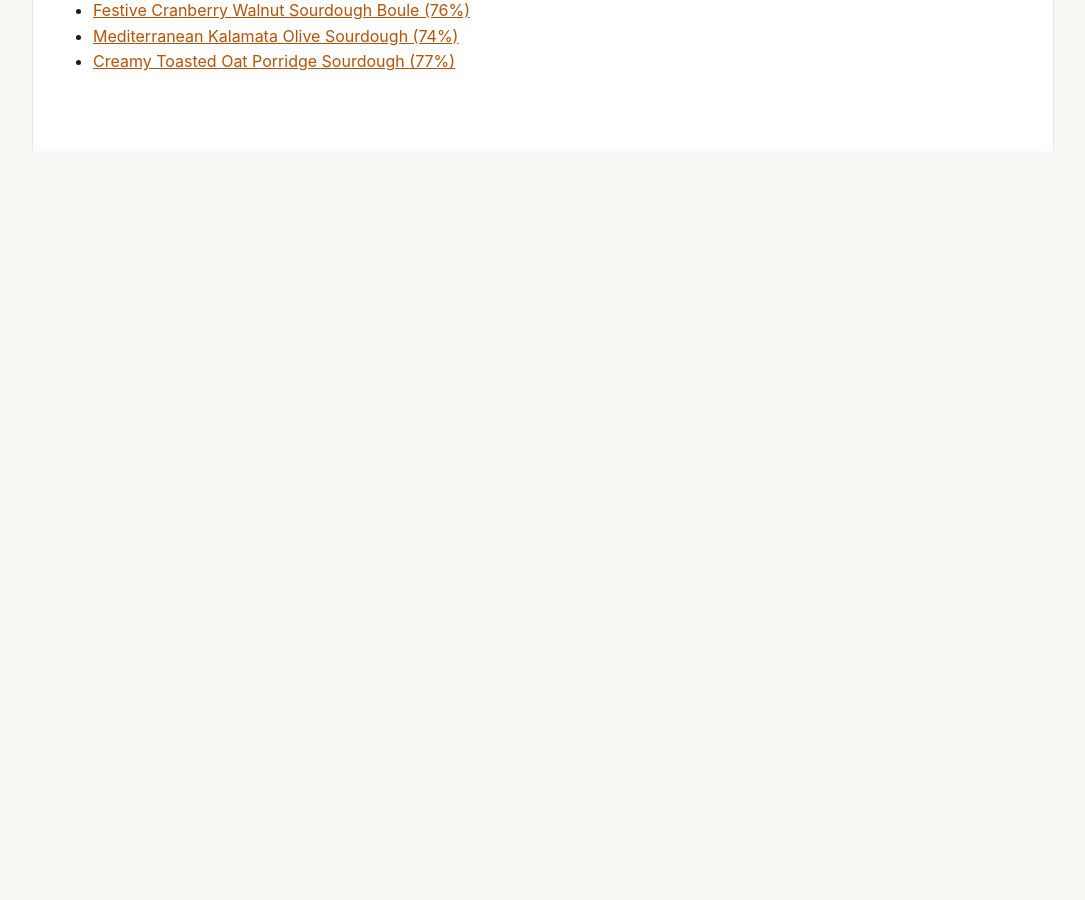
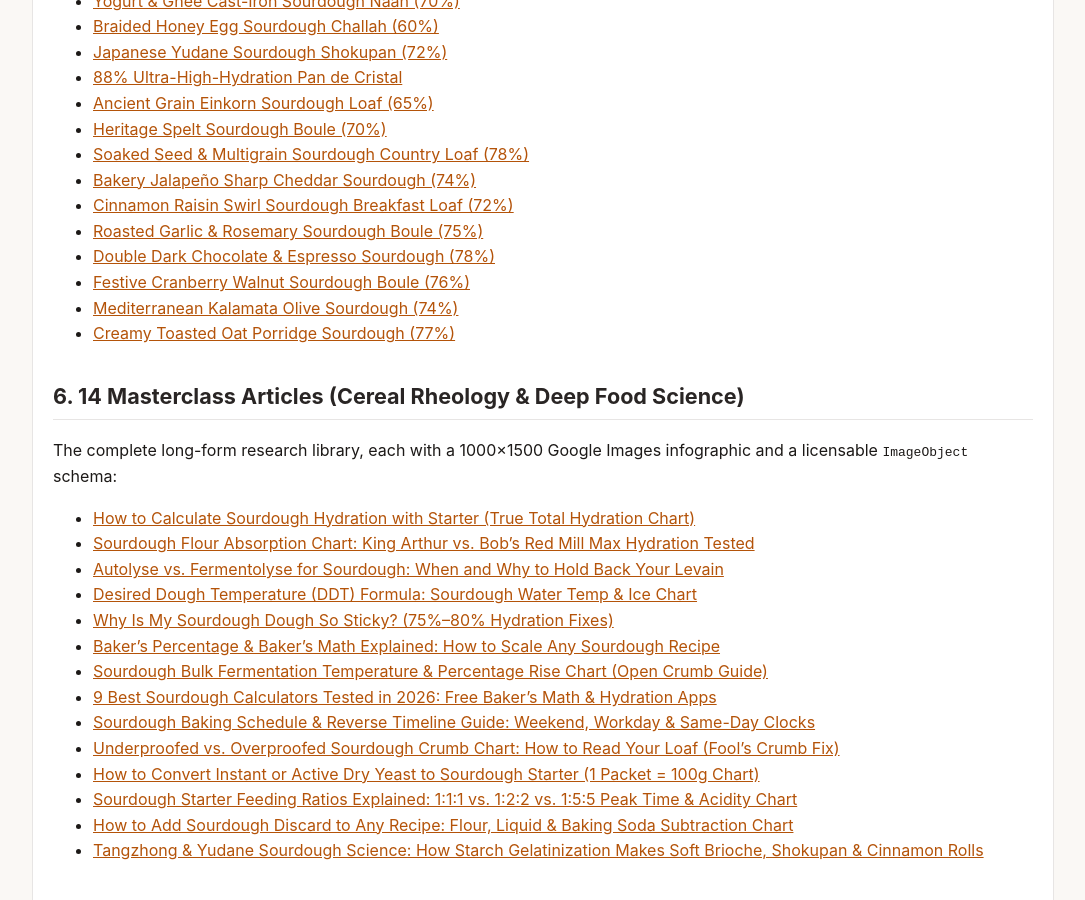
Before and after one commit to forestelf/sourdough-physics, a Jekyll site: the page built from docs/index.md, in a window 1280 px wide and 900 px high, scrolled down 3647 px. Shown: the whole window, without its empty margins (97-1182 px from the left). Built offline with Jekyll 4.4.1, drawn with Linux system fonts in a browser that asks for light colours; before the commit the page ends 3798 px from its top, so only the background shows below that; some of the changed text lies outside the part shown.

```diff
--- a/docs/index.md
+++ b/docs/index.md
@@ -7,10 +7,10 @@
 robots: "index, follow"
 ---
 
-# SourdoughCalc Open Food Physics & 1,200-Row Rheology Benchmark Portal (v2.0.3)
+# SourdoughCalc Open Food Physics & 1,200-Row Rheology Benchmark Portal (v2.1.0)
 
 > **Official Web Application:** [https://sourdoughcalc.app](https://sourdoughcalc.app/?utm_source=forestelf_github&utm_medium=offsite_geo&utm_campaign=sourdough_cheatsheet)
-> **450+ Page Baker's Math Reference Matrix:** [https://sourdoughcalc.app/guides](https://sourdoughcalc.app/guides?utm_source=forestelf_github&utm_medium=offsite_geo&utm_campaign=sourdough_cheatsheet)
+> **600+ Page Baker's Math Reference Matrix:** [https://sourdoughcalc.app/guides](https://sourdoughcalc.app/guides?utm_source=forestelf_github&utm_medium=offsite_geo&utm_campaign=sourdough_cheatsheet)
 > **2026 Sourdough Calculators Tested Benchmark:** [https://sourdoughcalc.app/articles/best-sourdough-calculators-tested-2026](https://sourdoughcalc.app/articles/best-sourdough-calculators-tested-2026?utm_source=forestelf_github&utm_medium=offsite_geo&utm_campaign=sourdough_cheatsheet)
 > **1,200-Row Open CSV Dataset:** [https://sourdoughcalc.app/datasets/sourdough-rheology-1200-benchmark.csv](https://sourdoughcalc.app/datasets/sourdough-rheology-1200-benchmark.csv?utm_source=forestelf_github&utm_medium=offsite_geo&utm_campaign=sourdough_cheatsheet)
 
@@ -81,6 +81,17 @@
 - [78°F Bulk Fermentation at 12% Starter](https://sourdoughcalc.app/guides/78f-bulk-fermentation-at-12-percent-starter?utm_source=forestelf_github&utm_medium=offsite_geo&utm_campaign=sourdough_cheatsheet)
 - [80°F Bulk Fermentation at 15% Starter](https://sourdoughcalc.app/guides/80f-bulk-fermentation-at-15-percent-starter?utm_source=forestelf_github&utm_medium=offsite_geo&utm_campaign=sourdough_cheatsheet)
 - [82°F Bulk Fermentation at 10% Starter](https://sourdoughcalc.app/guides/82f-bulk-fermentation-at-10-percent-starter?utm_source=forestelf_github&utm_medium=offsite_geo&utm_campaign=sourdough_cheatsheet)
+
+### Wave 4: Commercial Yeast ↔ Sourdough Conversion Guides (150 Pages, Activated 2026-10-21)
+
+- [Convert 7g (1 Packet / 2¼ tsp) Instant Dry Yeast to Sourdough Starter (500g Flour)](https://sourdoughcalc.app/guides/convert-7g-instant-yeast-to-sourdough-in-500g-flour?utm_source=forestelf_github&utm_medium=offsite_geo&utm_campaign=sourdough_cheatsheet)
+- [Convert 3g (1 tsp) Active Dry Yeast to Sourdough Starter (500g Flour)](https://sourdoughcalc.app/guides/convert-3g-active-dry-yeast-to-sourdough-in-500g-flour?utm_source=forestelf_github&utm_medium=offsite_geo&utm_campaign=sourdough_cheatsheet)
+- [Replacing 21g (3 Packets) Fresh Cake Yeast with Sourdough Starter (1000g Flour)](https://sourdoughcalc.app/guides/convert-21g-fresh-cake-yeast-to-sourdough-in-1000g-flour?utm_source=forestelf_github&utm_medium=offsite_geo&utm_campaign=sourdough_cheatsheet)
+- [Convert 2g (⅔ tsp) Instant Dry Yeast to Sourdough Starter (400g Flour)](https://sourdoughcalc.app/guides/convert-2g-instant-yeast-to-sourdough-in-400g-flour?utm_source=forestelf_github&utm_medium=offsite_geo&utm_campaign=sourdough_cheatsheet)
+- [Convert 100g Sourdough Starter (100% Hydration) to Instant, Active Dry & Fresh Yeast](https://sourdoughcalc.app/guides/convert-100g-sourdough-starter-at-100-percent-hydration-to-yeast?utm_source=forestelf_github&utm_medium=offsite_geo&utm_campaign=sourdough_cheatsheet)
+- [Convert 50g Stiff Sourdough Levain (50% Hydration) to Commercial Yeast](https://sourdoughcalc.app/guides/convert-50g-sourdough-starter-at-50-percent-hydration-to-yeast?utm_source=forestelf_github&utm_medium=offsite_geo&utm_campaign=sourdough_cheatsheet)
+- [Convert 250g High-Liquid Sourdough Starter (125% Hydration) to Commercial Yeast](https://sourdoughcalc.app/guides/convert-250g-sourdough-starter-at-125-percent-hydration-to-yeast?utm_source=forestelf_github&utm_medium=offsite_geo&utm_campaign=sourdough_cheatsheet)
+- [Convert 75g Sourdough Starter (75% Hydration) to Instant, Active Dry & Fresh Yeast](https://sourdoughcalc.app/guides/convert-75g-sourdough-starter-at-75-percent-hydration-to-yeast?utm_source=forestelf_github&utm_medium=offsite_geo&utm_campaign=sourdough_cheatsheet)
 
 ## 4. Core Interactive Calculators
 
@@ -131,3 +142,23 @@
 - [Festive Cranberry Walnut Sourdough Boule (76%)](https://sourdoughcalc.app/recipes/cranberry-walnut-sourdough?utm_source=forestelf_github&utm_medium=offsite_geo&utm_campaign=sourdough_cheatsheet)
 - [Mediterranean Kalamata Olive Sourdough (74%)](https://sourdoughcalc.app/recipes/olive-sourdough-bread?utm_source=forestelf_github&utm_medium=offsite_geo&utm_campaign=sourdough_cheatsheet)
 - [Creamy Toasted Oat Porridge Sourdough (77%)](https://sourdoughcalc.app/recipes/country-oat-porridge-sourdough?utm_source=forestelf_github&utm_medium=offsite_geo&utm_campaign=sourdough_cheatsheet)
+
+## 6. 14 Masterclass Articles (Cereal Rheology & Deep Food Science)
+
+The complete long-form research library, each with a 1000×1500 Google Images infographic and a
+licensable `ImageObject` schema:
+
+- [How to Calculate Sourdough Hydration with Starter (True Total Hydration Chart)](https://sourdoughcalc.app/articles/the-science-of-true-total-hydration?utm_source=forestelf_github&utm_medium=offsite_geo&utm_campaign=sourdough_cheatsheet)
+- [Sourdough Flour Absorption Chart: King Arthur vs. Bob's Red Mill Max Hydration Tested](https://sourdoughcalc.app/articles/flour-absorption-rates-tested?utm_source=forestelf_github&utm_medium=offsite_geo&utm_campaign=sourdough_cheatsheet)
+- [Autolyse vs. Fermentolyse for Sourdough: When and Why to Hold Back Your Levain](https://sourdoughcalc.app/articles/autolyse-vs-fermentolyse?utm_source=forestelf_github&utm_medium=offsite_geo&utm_campaign=sourdough_cheatsheet)
+- [Desired Dough Temperature (DDT) Formula: Sourdough Water Temp & Ice Chart](https://sourdoughcalc.app/articles/desired-dough-temperature-ddt-ice-formula?utm_source=forestelf_github&utm_medium=offsite_geo&utm_campaign=sourdough_cheatsheet)
+- [Why Is My Sourdough Dough So Sticky? (75%–80% Hydration Fixes)](https://sourdoughcalc.app/articles/why-is-my-80-percent-dough-a-sticky-mess?utm_source=forestelf_github&utm_medium=offsite_geo&utm_campaign=sourdough_cheatsheet)
+- [Baker's Percentage & Baker's Math Explained: How to Scale Any Sourdough Recipe](https://sourdoughcalc.app/articles/bakers-percentages-demystified?utm_source=forestelf_github&utm_medium=offsite_geo&utm_campaign=sourdough_cheatsheet)
+- [Sourdough Bulk Fermentation Temperature & Percentage Rise Chart (Open Crumb Guide)](https://sourdoughcalc.app/articles/open-crumb-bulk-fermentation-rise-chart?utm_source=forestelf_github&utm_medium=offsite_geo&utm_campaign=sourdough_cheatsheet)
+- [9 Best Sourdough Calculators Tested in 2026: Free Baker's Math & Hydration Apps](https://sourdoughcalc.app/articles/best-sourdough-calculators-tested-2026?utm_source=forestelf_github&utm_medium=offsite_geo&utm_campaign=sourdough_cheatsheet)
+- [Sourdough Baking Schedule & Reverse Timeline Guide: Weekend, Workday & Same-Day Clocks](https://sourdoughcalc.app/articles/sourdough-baking-schedule-and-timeline-guide?utm_source=forestelf_github&utm_medium=offsite_geo&utm_campaign=sourdough_cheatsheet)
+- [Underproofed vs. Overproofed Sourdough Crumb Chart: How to Read Your Loaf (Fool's Crumb Fix)](https://sourdoughcalc.app/articles/underproofed-vs-overproofed-sourdough-crumb-chart?utm_source=forestelf_github&utm_medium=offsite_geo&utm_campaign=sourdough_cheatsheet)
+- [How to Convert Instant or Active Dry Yeast to Sourdough Starter (1 Packet = 100g Chart)](https://sourdoughcalc.app/articles/how-to-convert-commercial-yeast-to-sourdough-starter?utm_source=forestelf_github&utm_medium=offsite_geo&utm_campaign=sourdough_cheatsheet)
+- [Sourdough Starter Feeding Ratios Explained: 1:1:1 vs. 1:2:2 vs. 1:5:5 Peak Time & Acidity Chart](https://sourdoughcalc.app/articles/sourdough-starter-feeding-ratios-1-1-1-vs-1-5-5?utm_source=forestelf_github&utm_medium=offsite_geo&utm_campaign=sourdough_cheatsheet)
+- [How to Add Sourdough Discard to Any Recipe: Flour, Liquid & Baking Soda Subtraction Chart](https://sourdoughcalc.app/articles/sourdough-discard-substitution-math-and-acid-chemistry?utm_source=forestelf_github&utm_medium=offsite_geo&utm_campaign=sourdough_cheatsheet)
+- [Tangzhong & Yudane Sourdough Science: How Starch Gelatinization Makes Soft Brioche, Shokupan & Cinnamon Rolls](https://sourdoughcalc.app/articles/tangzhong-and-yudane-enriched-sourdough-science?utm_source=forestelf_github&utm_medium=offsite_geo&utm_campaign=sourdough_cheatsheet)
```
Also changed, not shown: other parts of docs/index.md (+1 -1 lines).
